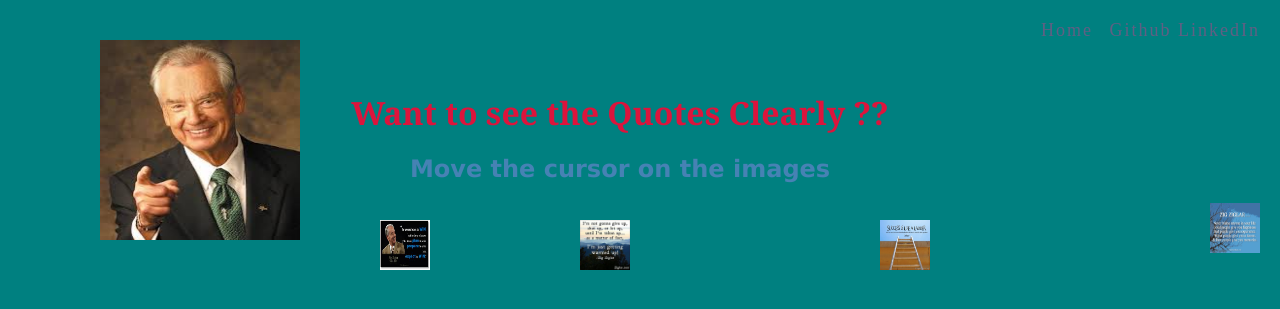
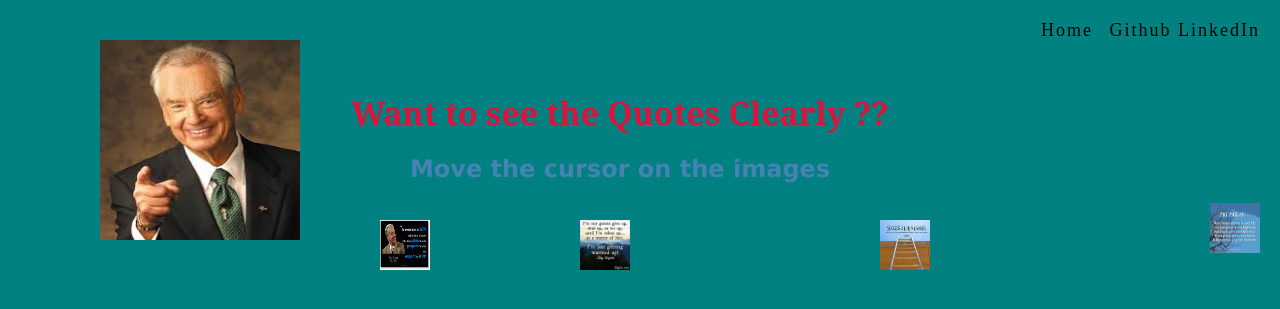
Before and after one commit to christyjax/christyjax.github.io, a Jekyll site: the page Quotes2.html, which Jekyll copies as it is, in a window 1280 px wide. Shown: the top 309 px of the page. Built offline with Jekyll 4.4.1, drawn with Linux system fonts in a browser that asks for light colours.

Commit message:
Update Quotes2.css

```diff
--- a/css/Quotes2.css
+++ b/css/Quotes2.css
@@ -99,11 +99,11 @@
 	text-decoration: none;
 	font-size: 18px;
 	letter-spacing: 2px;
-	color: #605f83;
+	color: black;
 }
 
 a:hover {
-	color: #5f8360;
+	color: brown;
          text-decoration:overline;
          cursor:point;
 }
```
